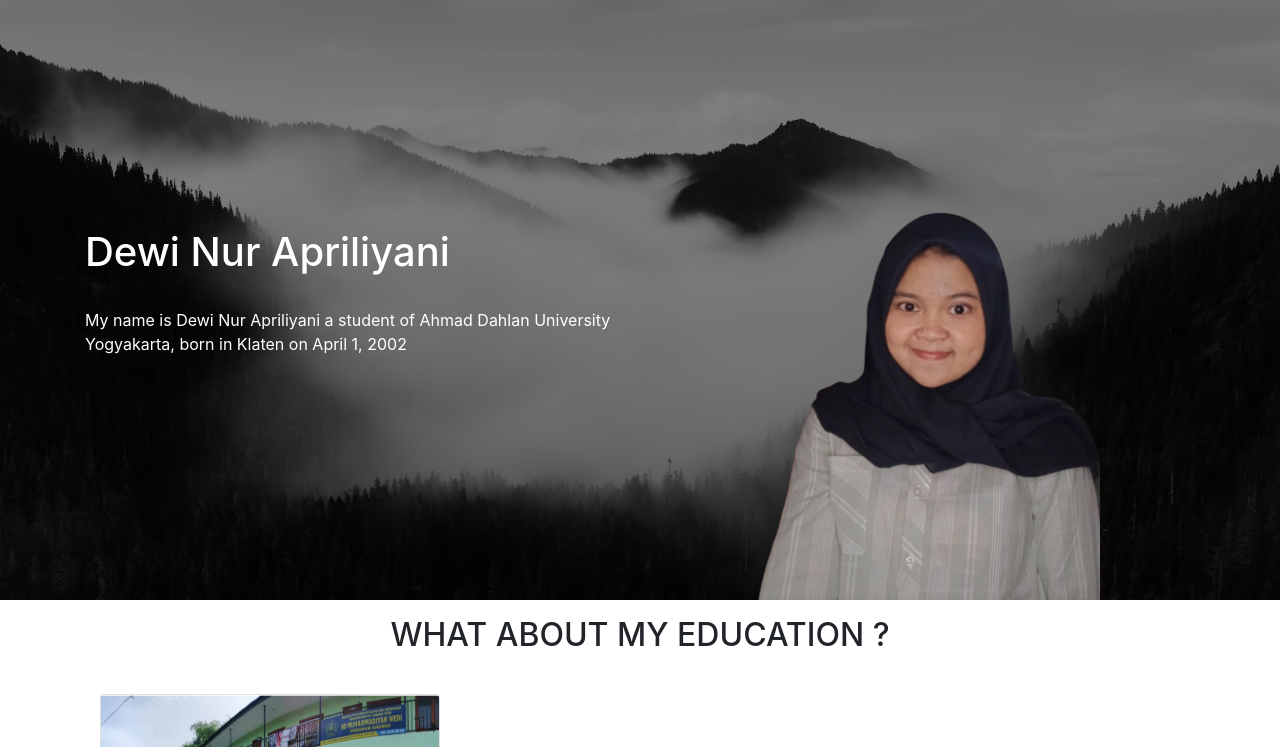
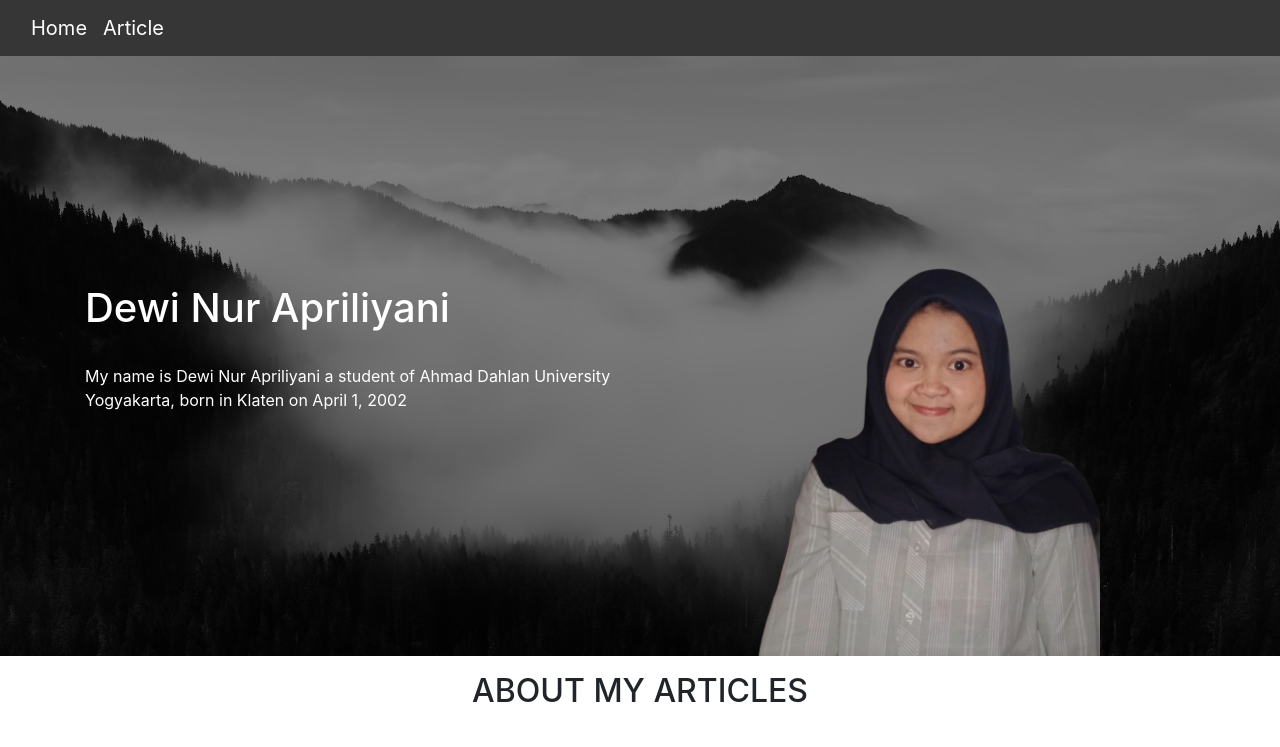
Before and after one commit to dewinura/tekweb2022, a plain HTML site: page index.html in a window 1280 px wide. Shown: the top 747 px of the page. Drawn offline with nearby package versions, Linux system fonts and the light colour scheme.

Commit message:
ubah file

```diff
--- a/index.html
+++ b/index.html
@@ -19,6 +19,15 @@
     <title>Portofolio || Dewi</title>
   </head>
   <body id = "app">
+      <!--Navbar-->
+        <nav class="navbar navbar-default" style="background-color: rgba(0, 0, 0, 0.788);">
+            <div class="container-fluid" >
+            <div class="navbar-header">
+                <a class="navbar-brand" href="index.html" style="color: rgb(255, 255, 255);">Home</a>
+                <a class="navbar-brand" href="#" style="color: rgb(255, 255, 255);">Article</a>
+            </div>
+        </nav>
+      <!--end navbar-->
       <!--Header-->
     <div v-if="true" class="cover" style="background-image: url(bg-gunung.jpg);">
       <div class="masking"></div>
@@ -40,7 +49,7 @@
     <div class="container pt-3"></div>
       <div class="row text-center mb-3">
         <div class="col">
-          <h2>WHAT ABOUT MY EDUCATION ?</h2>
+          <h2>ABOUT MY ARTICLES</h2>
         </div>
       </div>
     <div class="container pt-3">
```
